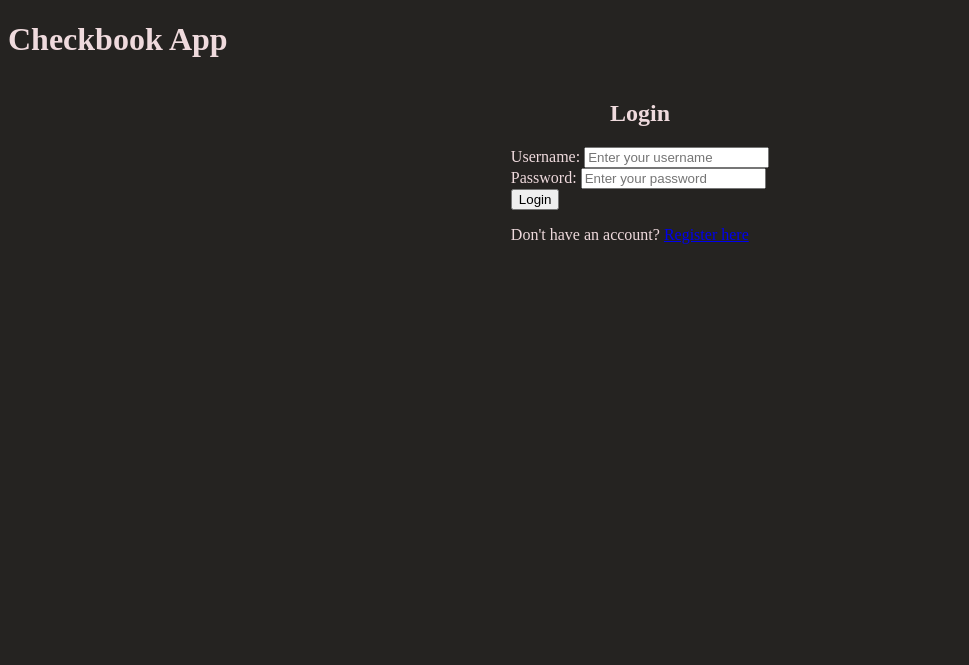
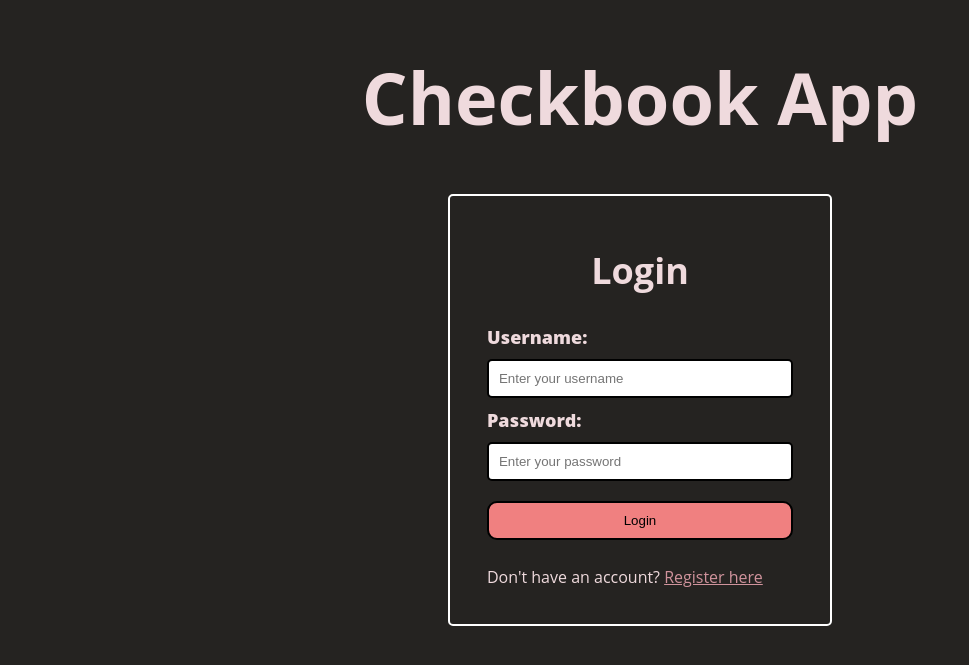
Before and after one commit to loganpinel06/Checkr-S, a Flask app: page / in a window 1280 px wide. Shown: the top 665 px of the page, without its empty margins (0-969 px from the left). Run offline with Flask 3, Linux system fonts and the light colour scheme.

Commit message:
Added some more flash messages for the auth pages to let users know when their inputs are incorrect, also worked on styling the login.html page, still learning CSS though

```diff
--- a/app/auth.py
+++ b/app/auth.py
@@ -35,7 +35,8 @@ def register():
         confirm_password = request.form['confirm_password']
         #check if the password and confirmation password match
         if password != confirm_password:
-            #if they do not match, redirect back to registration page with an error message
+            #if they do not match, redirect back to registration page with an error message and flash a message
+            flash('Passwords do not match', 'error')
             return redirect(url_for('auth.register', error='Passwords do not match'))
         #check if the user already exists in the database
         existing_user = User.query.filter_by(username=username).first()
@@ -82,7 +83,8 @@ def login():
             #redirect to the dashboard after successful login
             return redirect(url_for('view.dashboard'))
         else:
-            #if login fails, redirect back to login page with an error message
+            #if login fails, redirect back to login page with an error message and flash a message saying login failed
+            flash('Invalid username or password', 'error')
             return redirect(url_for('auth.login', error='Invalid username or password'))
     #else we want to render the login template
     else:
--- a/app/static/styles.css
+++ b/app/static/styles.css
@@ -1,6 +1,20 @@
 body {
+  width: 100%;
+  height: 100%;
+  margin: 0;
+  padding: 0;
+  font-family: "Open Sans", sans-serif;
+  font-size: 16px;
   background-color: #252321;
   color: #EFDADD;
+}
+
+header {
+  display: flex;
+  align-items: center;
+  justify-content: center;
+  font-size: 36px;
+  font-weight: 800;
 }
 
 .loginForm {
@@ -8,4 +22,36 @@ body {
   flex-direction: column;
   align-items: center;
   justify-content: center;
+  border: 2px solid white;
+  border-radius: 5px;
+  margin-left: 35%;
+  margin-right: 35%;
+  padding: 20px;
+}
+.loginForm h2 {
+  font-size: 36px;
+}
+.loginForm label {
+  font-size: 18px;
+  font-weight: 800;
+}
+.loginForm input {
+  width: 100%;
+  padding: 10px;
+  margin: 10px 0;
+  border: 2px solid black;
+  border-radius: 5px;
+  box-sizing: border-box;
+}
+.loginForm input[type=submit] {
+  background-color: #F08080;
+  border: 2px solid;
+  border-radius: 10px;
+}
+.loginForm input[type=submit]:hover {
+  background-color: #ed6969;
+}
+.loginForm p > a {
+  color: #d0939c;
+  font-weight: 400;
 }/*# sourceMappingURL=styles.css.map */
--- a/app/static/styles.scss
+++ b/app/static/styles.scss
@@ -3,13 +3,29 @@
 //variables
 $background-color: #252321;
 $text-color: #EFDADD;
+$submit-button-color: #F08080;
 
 //body styles
 body {
+    width: 100%;
+    height: 100%;
+    margin: 0;
+    padding: 0;
+    font-family: 'Open Sans', sans-serif;
+    font-size: 16px;
     background-color: $background-color;
     color: $text-color;
 }
 //header styles
+header {
+    display: flex;
+    align-items: center;
+    justify-content: center;
+
+    //font styles
+    font-size: 36px;
+    font-weight: 800;
+}
 
 //loginForm styles
 .loginForm {
@@ -17,4 +33,50 @@ body {
     flex-direction: column;
     align-items: center;
     justify-content: center;
+
+    //box model styles
+    border: 2px solid white;
+    border-radius: 5px;
+    margin-left: 35%;
+    margin-right: 35%;
+    padding: 20px;
+
+    //style the h2
+    h2 {
+        font-size: 36px;
+    }
+
+    //style the labels
+    label {
+        font-size: 18px;
+        font-weight: 800;
+    }
+
+    //style the input fields
+    input {
+        width: 100%;
+        padding: 10px;
+        margin: 10px 0;
+        border: 2px solid black;
+        border-radius: 5px;
+        //default browser styling will mess up the submit button so change box-sizing
+        box-sizing: border-box;
+    }
+
+    //more specific for the submit button
+    input[type="submit"] {
+        background-color: $submit-button-color;
+        border: 2px solid;
+        border-radius: 10px;
+
+        &:hover {
+            background-color: darken($submit-button-color, 5%);
+        }
+    }
+
+    //select the p tags anchor element
+    p > a {
+        color: darken($text-color, 20%);
+        font-weight: 400;
+    }
 }
```
Also changed, not shown: app/templates/auth/register.html (+14 -0 lines), 2 other files.
